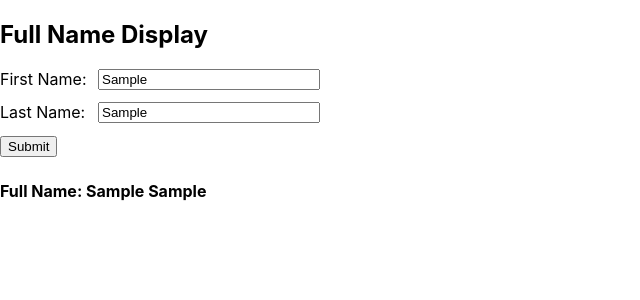
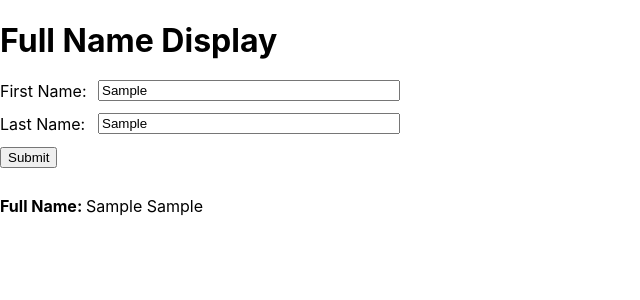
Before and after one commit to digambardarade/xdisplayname, a React (Create React App) app: page / in a window 1280 px wide. Both pictures are taken after typing "Sample", "Sample" into the empty fields and a click on the button "Submit". Shown: the top 300 px of the page, without its empty margins (0-640 px from the left). Built offline with nearby package versions, Linux system fonts and the light colour scheme.

Commit message:
code modified

```diff
--- a/src/XDisplayName.css
+++ b/src/XDisplayName.css
@@ -1,16 +1,18 @@
+
 .xdisplayname-container {
 	text-align: left;
-  max-width: 320px;
+	max-width: 400px;
 }
 
 .xdisplayname-title {
 	margin-bottom: 20px;
+	text-align: left;
 }
 
 .xdisplayname-form-row {
-  margin-bottom: 12px;
 	display: flex;
 	align-items: center;
+	margin-bottom: 12px;
 }
 
 .xdisplayname-label {
@@ -24,15 +26,14 @@
 
 .xdisplayname-submit {
 	margin-bottom: 16px;
+	text-align: left;
 }
 
 .xdisplayname-fullname-row {
-  display: flex;
-  align-items: center;
-  margin-top: 8px;
+	margin-top: 12px;
+	text-align: left;
 }
 
 .xdisplayname-fullname-label {
 	font-weight: bold;
-  margin-right: 8px;
 }
--- a/src/XDisplayName.js
+++ b/src/XDisplayName.js
@@ -1,80 +1,49 @@
-
-import React, { useState } from 'react';
-import './XDisplayName.css';
-
+import "./App.css";
+import "./XDisplayName.css";
+import { useEffect, useState } from "react";
 
 function XDisplayName() {
-  const [firstName, setFirstName] = useState('');
-  const [lastName, setLastName] = useState('');
-  const [submitted, setSubmitted] = useState(false);
-  const [displayName, setDisplayName] = useState('');
-  const [error, setError] = useState('');
+  const [first, setFirst] = useState("");
+  const [last, setLast] = useState("");
+  const [fullName, setFullName] = useState("");
 
-  // Allow any character in name (no validation)
-  // const nameRegex = /^[A-Za-z ]+$/;
+  const handleFirst = (e) => {
+    setFirst(e.target.value);
+  };
 
-  const getDisplayName = (first, last) => `${first} ${last}`.trim();
+  const handleLast = (e) => {
+    setLast(e.target.value);
+  };
 
   const handleSubmit = (e) => {
-    if (e) e.preventDefault();
-    setError('');
-    // If either field is empty or invalid, do not submit
-    if (!firstName || !lastName) {
-      setSubmitted(false);
-      setDisplayName('');
-      setError('Both fields are required.');
-      return false;
+    e.preventDefault();
+    if (!first || !last) {
+      setFullName("");
+      return;
     }
-    setDisplayName(getDisplayName(firstName, lastName));
-    setSubmitted(true);
-    return true;
+    let res = first + " " + last;
+    setFullName(res);
   };
-
   return (
-    <div className="xdisplayname-container">
-      <h2 className="xdisplayname-title">Full Name Display</h2>
+    <>
+  <div className="App xdisplayname-container">
+  <h1 className="xdisplayname-title">Full Name Display</h1>
         <form onSubmit={handleSubmit}>
           <div className="xdisplayname-form-row">
             <label htmlFor="firstName" className="xdisplayname-label">First Name:</label>
-          <input
-            type="text"
-            id="firstName"
-            name="firstName"
-            value={firstName}
-            onChange={(e) => setFirstName(e.target.value)}
-            required
-            className="xdisplayname-input"
-          />
+            <input id="firstName" type="text" value={first} onChange={handleFirst} className="xdisplayname-input" />
           </div>
           <div className="xdisplayname-form-row">
             <label htmlFor="lastName" className="xdisplayname-label">Last Name:</label>
-          <input
-            type="text"
-            id="lastName"
-            name="lastName"
-            value={lastName}
-            onChange={(e) => setLastName(e.target.value)}
-            required
-            className="xdisplayname-input"
-          />
+            <input id="lastName" type="text" value={last} onChange={handleLast} className="xdisplayname-input" />
           </div>
-        <button
-          type="submit"
-          className="xdisplayname-submit"
-          onClick={handleSubmit}
-        >
-          Submit
-        </button>
-        {error && (
-          <div style={{ color: 'red', marginTop: '8px' }}>{error}</div>
+          <button type="submit" className="xdisplayname-submit">Submit</button>
+        </form>
+        {fullName && (
+          <div className="xdisplayname-fullname-row"><span className="xdisplayname-fullname-label">Full Name: </span>{fullName}</div>
         )}
-        {submitted && (
-          <div className="xdisplayname-fullname-row">
-            <span className="xdisplayname-fullname-label">Full Name: {displayName}</span>
       </div>
-        )}
-      </form>
-    </div>
+    </>
   );
 }
 
```
Lines whose indentation alone changed are shown as unchanged.
